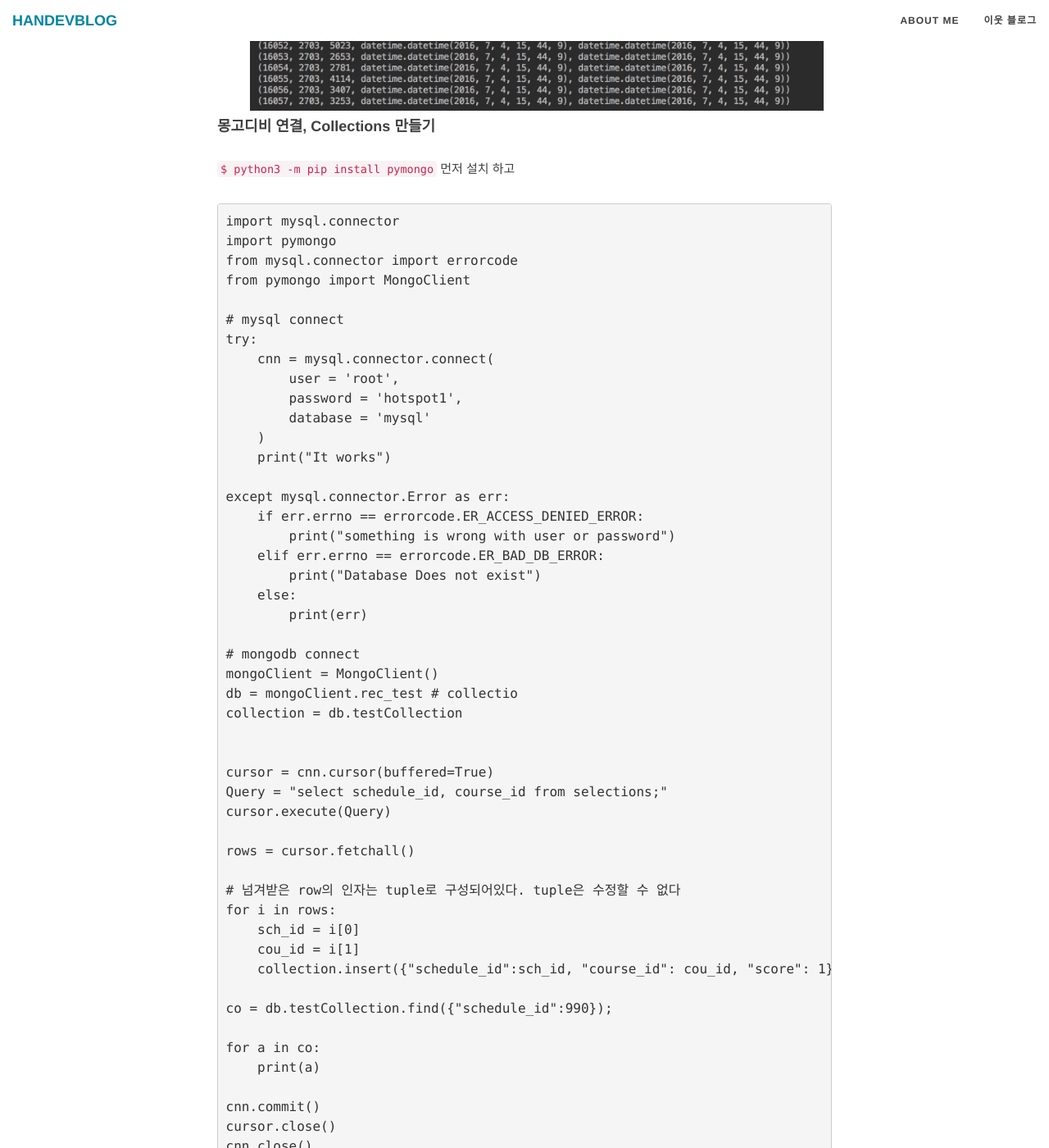
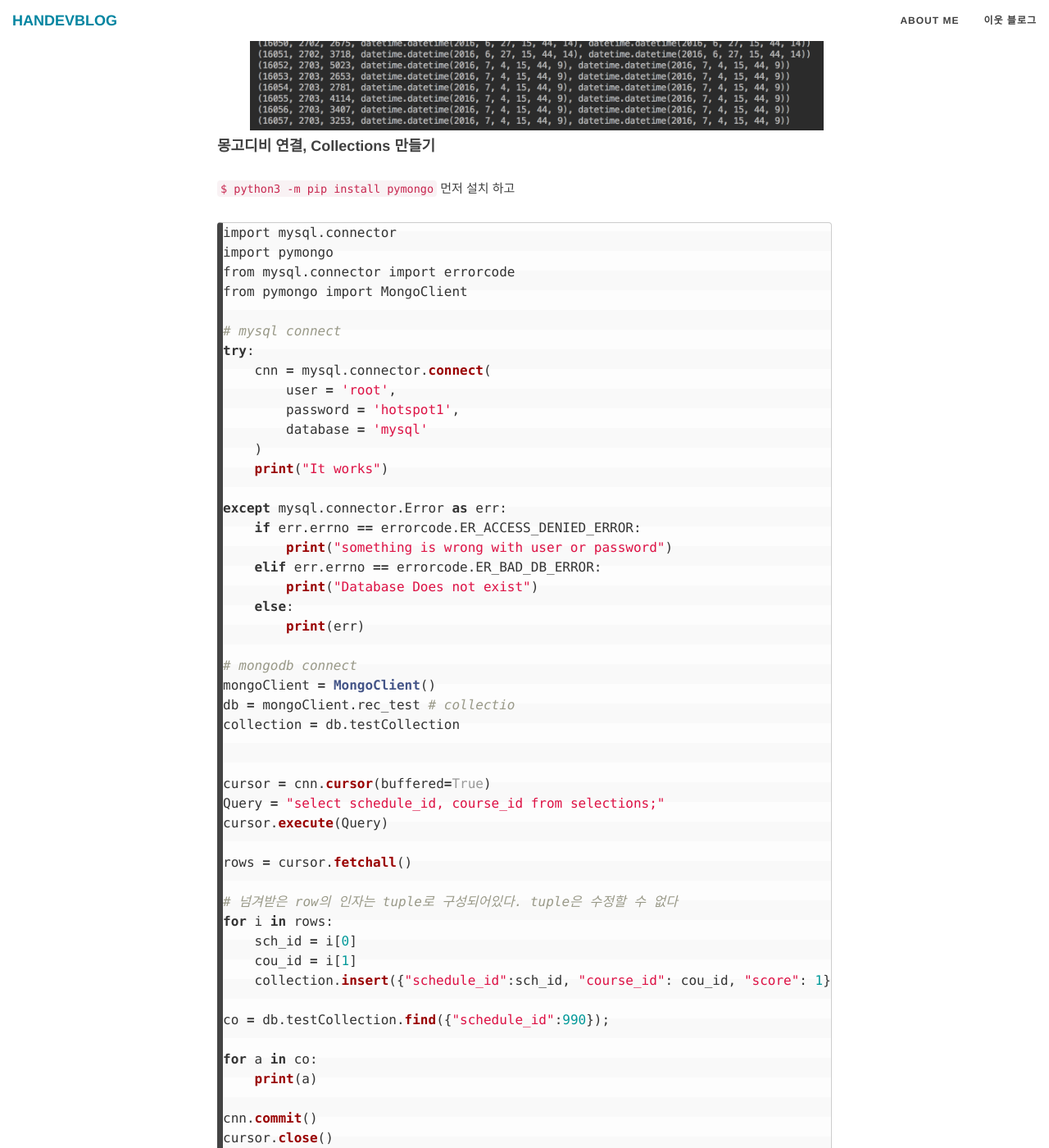
Before and after one commit to hanjungv/hanjungv.github.io, a Jekyll site: the page built from _posts/2017-04/03/2017-04-03-1_capstone_system.markdown, in a window 1280 px wide and 1400 px high, scrolled down 2438 px. Shown: the whole window at 82% size. Built offline with Jekyll 4.4.1, drawn with Linux system fonts in a browser that asks for light colours; nearby versions of some CDN libraries; comment, search, counter and statistics services are not loaded; some of the changed text lies outside the part shown.

Commit message:
python code markdown change

````diff
--- a/_posts/2017-04/03/2017-04-03-1_capstone_system.markdown
+++ b/_posts/2017-04/03/2017-04-03-1_capstone_system.markdown
@@ -23,11 +23,11 @@ category: PYTHON
 * Workbench에서 쉽게 하였다.
 1. 로컬에서 작업을 할 것이기 때문에 선택
 <img src = '/post_img/201704/03/1.png' width ='500'/>
-2. Data Import 선택
+2. Data Import 선택<br/>
 <img src = '/post_img/201704/03/2.png' width ='300'/>
 3. Import 파일을 폴더에서 선택하고(...에서 선택하세요)
 <img src = '/post_img/201704/03/3.png' width ='700'/>
-4. databases를 선택한 뒤 Import하게 되면
+4. databases를 선택한 뒤 Import하게 되면<br/>
 <img src = '/post_img/201704/03/4.png' width ='300'/>
 5. 쿼리 몇개를 넣어서 확인해보자. 잘 Import가 된 것을 볼 수 있다.`select * from selections;`
 <img src = '/post_img/201704/03/5.png' width ='600'/>
@@ -36,7 +36,7 @@ category: PYTHON
 * [커넥터 설치 참조 유튜브, https://www.youtube.com/watch?v=1ji8lqiBJe0](https://www.youtube.com/watch?v=1ji8lqiBJe0)
 * Pycharm에서 예제로 Hello.py를 만들고 연결을 해보겠다.
 
-~~~PYTHON
+```python
 import mysql.connector
 from mysql.connector import errorcode
 
@@ -68,7 +68,7 @@ for i in rows:
 cnn.commit()
 cursor.close()
 cnn.close()
-~~~
+```
 
 * 출력을 해보니 안에 들어있는 수많은 값들이 tuple 형태로 넘어오는 것을 확인
 <img src = '/post_img/201704/03/6.png' width ='700'/>
@@ -77,7 +77,7 @@ cnn.close()
 #### 몽고디비 연결, Collections 만들기
 `$ python3 -m pip install pymongo` 먼저 설치 하고
 
-~~~PYTHON
+```python
 import mysql.connector
 import pymongo
 from mysql.connector import errorcode
@@ -126,7 +126,7 @@ for a in co:
 cnn.commit()
 cursor.close()
 cnn.close()
-~~~
+```
 
 * 결과화면
 <img src = '/post_img/201704/03/7.png' width ='700'/>
@@ -152,7 +152,7 @@ selections = {"schedule_id" :
 <img src = '/post_img/201704/03/9.png' width ='700'/>
 그래서 upsert 설정을 주니 값이 없어 element를 생성하게 된다.
 
-~~~PYTHON
+```python
 def getDataFromMysql():
     rows = cursor.fetchall()
     for i in rows:
@@ -161,7 +161,7 @@ def getDataFromMysql():
         collection.update({"_id": sch_id},{"$push": {cou_id: 1.0}}, upsert=True)
 
 getDataFromMysql()
-~~~
+```
 * 함수를 하나 만들어서 호출 시켜 보겠습니다. 출력을 해보면 값이 들어갔네
 <img src = '/post_img/201704/03/10.png' width ='700'/>
 
````
Also changed, not shown: _posts/2017-04/05/2017-04-05-1_capstone_system1.markdown (+8 -8 lines).
